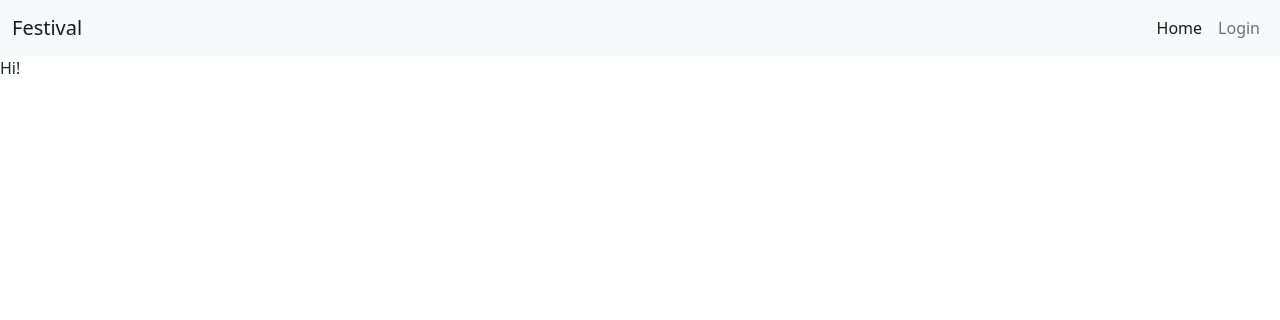
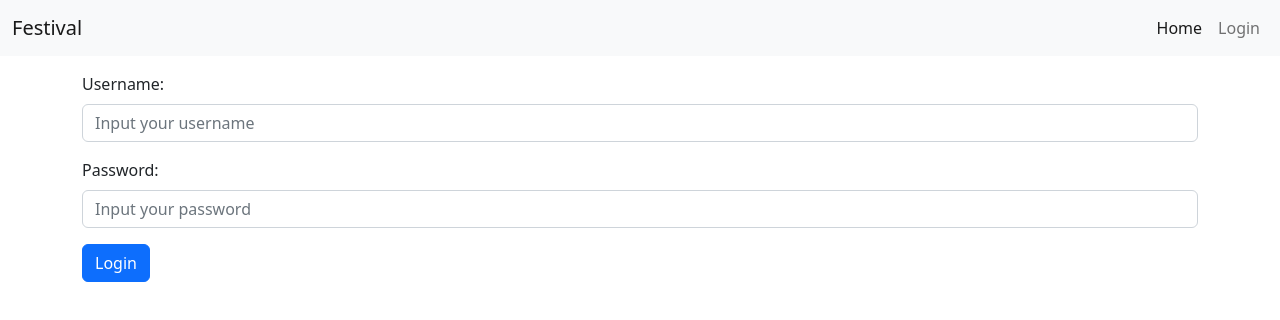
Before and after one commit to bytecntrl/-Festival-frontend, a React (Create React App) app: page /login in a window 1280 px wide. Shown: the top 320 px of the page. Built offline with nearby package versions, Linux system fonts and the light colour scheme.

Commit message:
Update login

```diff
--- a/src/routes/login.tsx
+++ b/src/routes/login.tsx
@@ -1,8 +1,49 @@
-import React from "react";
+import React, { useState } from 'react';
 
 
 export default function Login() {
+    const [state, setState] = useState({"username": "", "password": ""});
+
+    const handleChange = (event: React.ChangeEvent<HTMLInputElement>) => {
+        const name = event.target.name;
+        const value = event.target.value;
+        setState(values => ({...values, [name]: value}));
+    }
+
+    const handleSubmit = (event: React.FormEvent<HTMLFormElement>) => {
+        event.preventDefault();
+        console.log(state);
+    }
+
     return (
-        <p>Hi!</p>
+        <div className="container mt-3">
+            <form onSubmit={handleSubmit}>
+                <div className="mb-3">
+                    <label htmlFor="formInputUsername" className="form-label">Username:</label>
+                    <input
+                        type="text"
+                        className="form-control"
+                        id="formInputUsername"
+                        placeholder="Input your username"
+                        name="username"
+                        value={state.username}
+                        onChange={handleChange}
+                    />
+                </div>
+                <div className="mb-3">
+                    <label htmlFor="formInputPassword" className="form-label">Password:</label>
+                    <input
+                        type="password"
+                        className="form-control"
+                        id="formInputPassword"
+                        placeholder="Input your password"
+                        name="password"
+                        value={state.password}
+                        onChange={handleChange}
+                    />
+                </div>
+                <button type="submit" className="btn btn-primary">Login</button>
+            </form>
+        </div>
     );
 }
```
